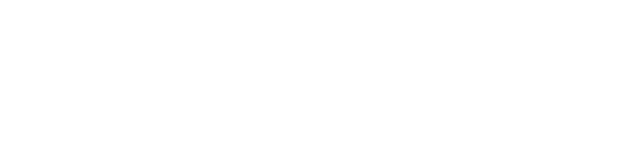
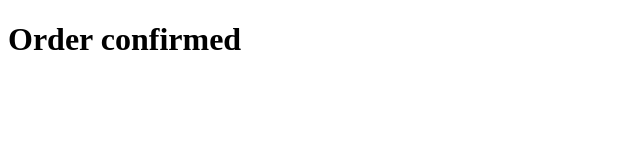
Before and after one commit to Adityayd2008/Order-confirmed, a plain HTML site: page index.html in a window 1280 px wide. Shown: the whole page, without its empty margins (0-640 px from the left). Drawn offline with Linux system fonts and the light colour scheme.

Commit message:
Update index.html

```diff
--- a/index.html
+++ b/index.html
@@ -3,8 +3,8 @@
 
 </style>
 <head>
-    <title> order confirmed <title>
-<h1>Order confirmed<h1>
+    <title> order confirmed </title>
+<h1>Order confirmed</h1>
 </head>
 <body>
 
```
